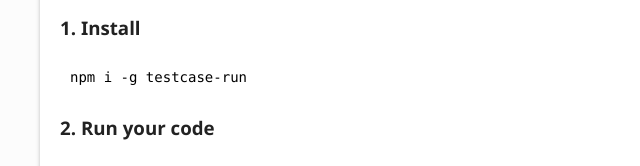
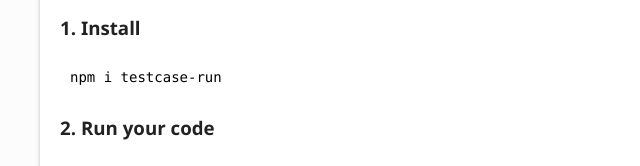
Before and after one commit to JacobLinCool/testcase-run, a plain HTML site: page index.html in a window 1280 px wide. Shown: the part 801-967 px from the top of the page, 0-640 px from the left. Drawn offline with Linux system fonts and the light colour scheme.

Commit message:
deploy: 98f38aebcb0fe85386a2879291424626f3a13f33

```diff
--- a/index.html
+++ b/index.html
@@ -19,7 +19,7 @@
 <a href="#1-install" id="1-install" style="color: inherit; text-decoration: none;">
   <h3>1. Install</h3>
 </a>
-<pre><code class="language-bash"><span class="hl-0">npm i -g testcase-run</span>
+<pre><code class="language-bash"><span class="hl-0">npm i testcase-run</span>
 </code></pre>
 
 <a href="#2-run-your-code" id="2-run-your-code" style="color: inherit; text-decoration: none;">
```
Also changed, not shown: classes/Runner.html (+1 -1 lines), interfaces/report.html (+1 -1 lines), interfaces/result.html (+1 -1 lines), interfaces/testcase.html (+1 -1 lines).
